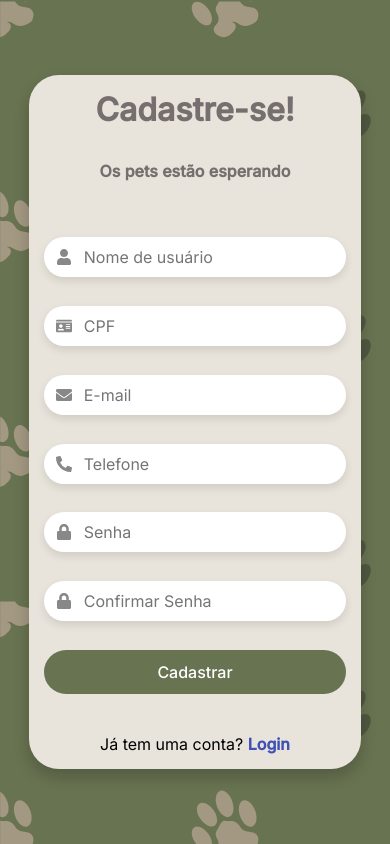
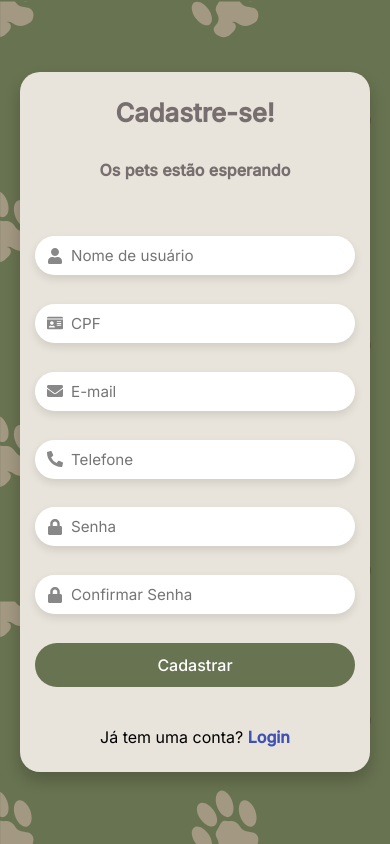
Before and after one commit to saracristinas/Sistema-de-adocao, a React (Vite) app: page /cadastro in a window 390 px wide. Built offline with nearby package versions, Linux system fonts and the light colour scheme; a web font is replaced by a local one.

Commit message:
responsividade na tela de cadastro

```diff
--- a/src/Components/Cadastro/Cadastro.css
+++ b/src/Components/Cadastro/Cadastro.css
@@ -1,3 +1,13 @@
+/* ===== FONTE PADRÃO DO CADASTRO ===== */
+body, html {
+  margin: 0;
+  padding: 0;
+  height: 100%;
+  font-family: 'Segoe UI', Tahoma, Geneva, Verdana, sans-serif;
+  background-color: #687351;
+}
+
+/* ===== CONTAINER DE TUDO ===== */
 .background-image {
   display: flex;
   justify-content: center;
@@ -6,40 +16,42 @@
   background-image: url('/src/assets/Fundo-de-tela.svg');
   background-color: #687351;
   padding: 20px;
-  gap: 10px;
   box-sizing: border-box;
-  /*overflow-y: auto;
-  position: relative;*/
 }
 
-body, html {
-  margin: 0;
-  padding: 0;
-  height: 100%;
-  font-family: 'Segoe UI', Tahoma, Geneva, Verdana, sans-serif;
-  background-color: #687351;
+/* ===== WRAPPER COM IMAGEM E FORM ===== */
+.cadastro-wrapper {
+  display: flex;
+  background-color: #e8e4db;
+  border-radius: 24px;
+  overflow: hidden;
+  max-width: 900px;
+  width: 100%;
+  align-items: stretch;
+  box-shadow: 0 8px 16px rgba(0, 0, 0, 0.2);
 }
 
-/* Novo estilo para o <form> que substitui .container */
+/* ===== LADO DA IMAGEM ===== */
+.image-side {
+  flex: 1;
+  background-color: #9ba289;
+  display: flex;
+  justify-content: center;
+  align-items: center;
+}
+
+/* ===== FORMULÁRIO ===== */
 form {
-  width: 90%;
-  max-width: 700px;
-  height: auto;
-  max-height: 700px;
-  background-color: #e8e4db;
-  border-radius: 30px;
-  box-shadow: 0 8px 16px rgba(0, 0, 0, 0.2);
-  padding: 20px;
+  flex: 1;
   display: flex;
   flex-direction: column;
   align-items: center;
   justify-content: center;
+  padding: 40px;
   box-sizing: border-box;
-  overflow-y: auto;
 }
 
 
-/* Scroll personalizado no formulário */
 form::-webkit-scrollbar {
   width: 8px;
 }
@@ -49,13 +61,7 @@ form::-webkit-scrollbar-thumb {
   border-radius: 10px;
 }
 
-@media (max-width: 768px) {
-  form {
-    width: 95%;
-    padding: 15px;
-  }
-}
-
+/* ===== TEXTOS ===== */
 h1 {
   text-align: center;
   margin-bottom: 2rem;
@@ -69,12 +75,14 @@ h3 {
   font-size: 1rem;
   color: #776f6f;
 }
+
+/* ===== INPUTS ===== */
 .input-field {
   position: relative;
   width: 100%;
   max-width: 400px;
+  margin-top: 1.5rem !important;
   margin-bottom: 0.3rem !important;
-  margin-top: 1.5rem !important;
 }
 
 .input-field input {
@@ -86,7 +94,6 @@ h3 {
   background-color: #fff;
   outline: none;
   box-shadow: 0 4px 8px rgba(0,0,0,0.1);
-  box-sizing: border-box;
 }
 
 .input-field .icon {
@@ -98,6 +105,7 @@ h3 {
   font-size: 1rem;
 }
 
+/* ===== BOTÃO ===== */
 .button-field {
   margin-top: 1.5rem;
   display: flex;
@@ -121,6 +129,7 @@ h3 {
   background-color: #9ba17f;
 }
 
+/* ===== LINK DE LOGIN ===== */
 .login-link {
   text-align: center;
   margin-top: 1rem;
@@ -135,3 +144,44 @@ h3 {
 .login-link a:hover {
   text-decoration: underline;
 }
+
+/* ===== RESPONSIVO ===== */
+@media screen and (max-width: 768px) {
+  .cadastro-wrapper {
+    flex-direction: column;
+    border-radius: 20px;
+  }
+
+  .image-side {
+    display: none;
+  }
+
+  form {
+    padding: 25px 15px;
+    max-height: none;
+  }
+
+  .input-field input {
+    font-size: 0.95rem;
+    padding-left: 36px;
+  }
+
+  h1 {
+    font-size: 1.6rem;
+  }
+
+  h3 {
+    font-size: 1rem;
+  }
+
+  .button-field button {
+    font-size: 1rem;
+    padding: 12px;
+  }
+}
+@media screen and (max-height: 650px) {
+  form {
+    overflow-y: auto;
+    max-height: 90vh;
+  }
+}
--- a/src/Components/Cadastro/Cadastro.jsx
+++ b/src/Components/Cadastro/Cadastro.jsx
@@ -100,8 +100,12 @@ const handlePhoneChange = (e) => {
 
   return (
     <div className="background-image">
+      <div className="cadastro-wrapper">
+        <div className="image-side">
+          <img src={patinhas} alt="Imagem de pets" style={{ width: "80%", maxWidth: "300px" }} />
+        </div>
 
-      <form className="container" onSubmit={handleSubmit}>
+        <form onSubmit={handleSubmit}>
           <h1>Cadastre-se!</h1>
           <h3>Os pets estão esperando</h3>
 
@@ -141,8 +145,8 @@ const handlePhoneChange = (e) => {
               type="tel"
               placeholder="Telefone"
               required
-            value={phone} // Adicionando o valor formatado
-            onChange={handlePhoneChange} // Usando a nova função
+              value={phone}
+              onChange={handlePhoneChange}
             />
             <FaPhoneAlt className="icon" />
           </div>
@@ -178,7 +182,9 @@ const handlePhoneChange = (e) => {
           </div>
         </form>
       </div>
+    </div>
   );
+
 };
 
 export default Cadastro;
```
Lines whose indentation alone changed are shown as unchanged.
